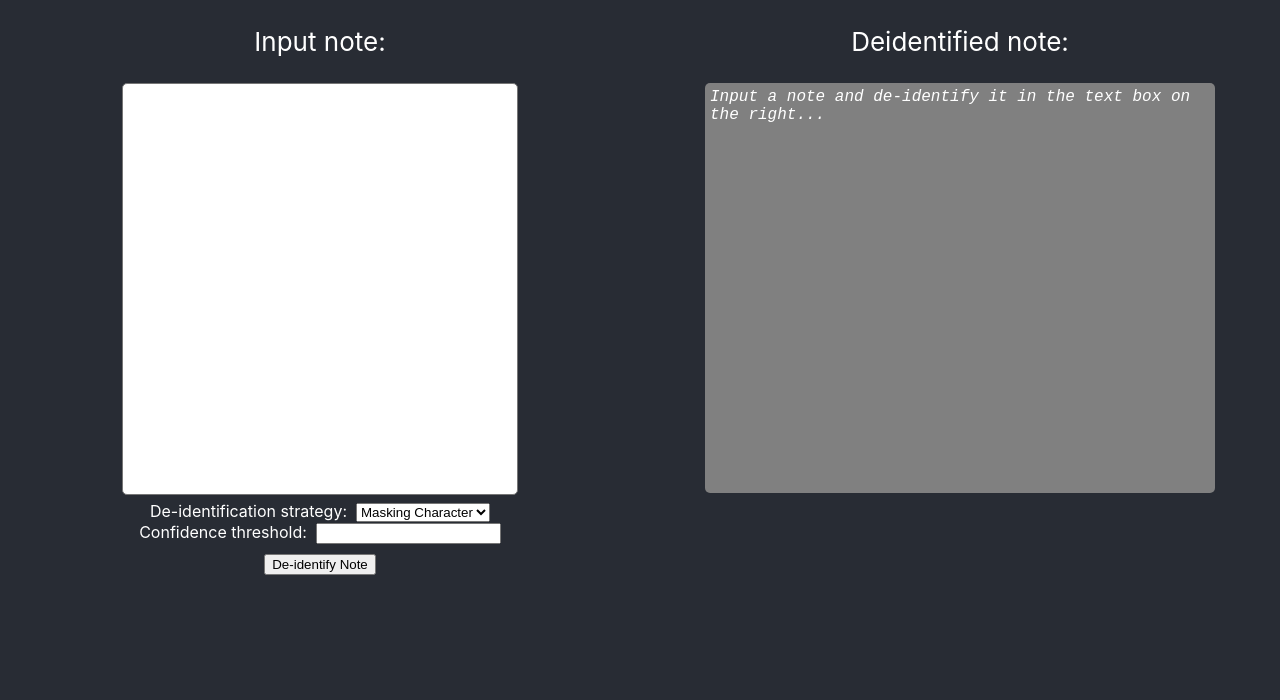
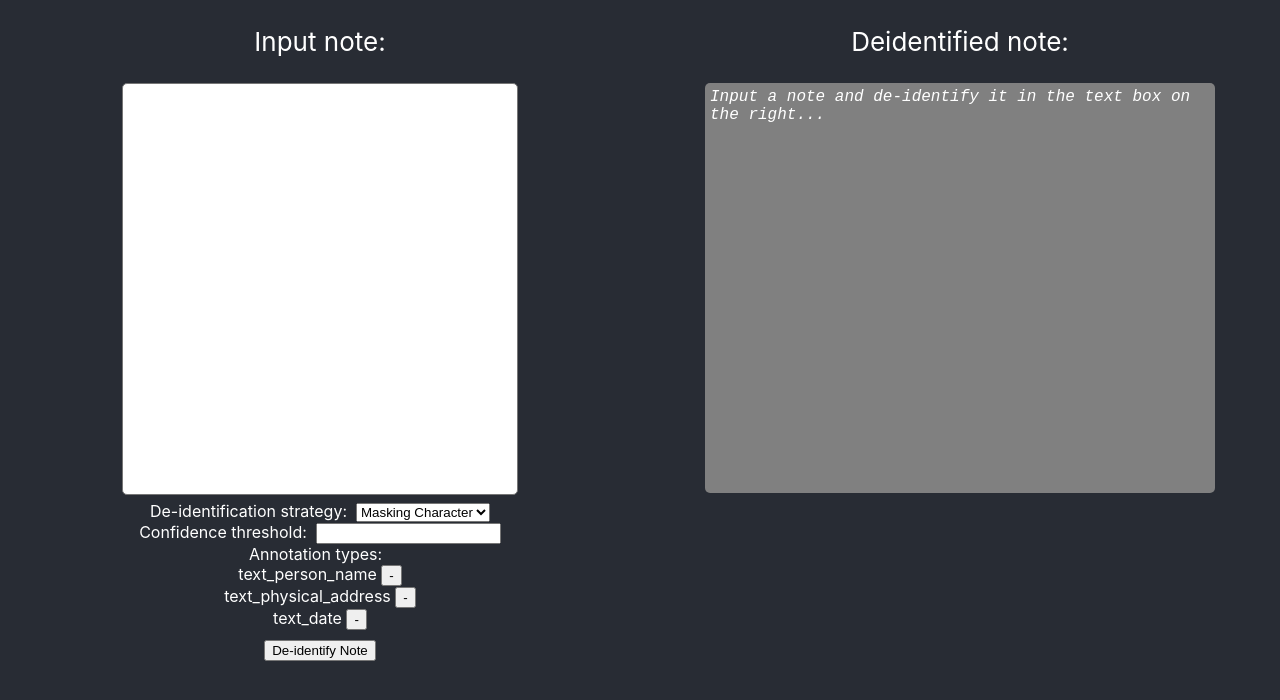
Before and after one commit to nlpsandbox/phi-deidentifier-example, a React (Create React App) app in the folder client/: page / in a window 1280 px wide. Shown: the top 700 px of the page. Built offline with nearby package versions, Linux system fonts and the light colour scheme.

Commit message:
Add Deletable AnnotationType Elements

```diff
--- a/client/src/components/DeidentificationConfigForm.js
+++ b/client/src/components/DeidentificationConfigForm.js
@@ -30,6 +30,16 @@ export class DeidentificationConfigForm extends React.Component {
     this.updateDeidConfig(newDeidConfig);
   }
 
+  handleAnnotationTypeDelete = (event, index) => {
+    alert("handleAnnotationTypeDelete called!");
+    const annotationTypes = this.props.deidConfig.annotationTypes
+    alert(annotationTypes.slice(index))
+    const newAnnotationTypes = annotationTypes.slice(0, index).concat(annotationTypes.slice(index+1));
+    this.updateDeidConfig({
+      annotationTypes: newAnnotationTypes
+    });
+  }
+
   render = () => {
     return (
       <div className="deid-config-form">
@@ -42,6 +52,15 @@ export class DeidentificationConfigForm extends React.Component {
         <br />
         Confidence threshold: &nbsp;
         <input type="number" onChange={this.handleConfidenceThresholdChange} name="confidenceThreshold" />
+        <br />
+        Annotation types: &nbsp;
+        <div>
+          {this.props.deidConfig.annotationTypes.map((annotationType, index) => {
+            return (
+              <div>{annotationType} <button onClick={(event) => {this.handleAnnotationTypeDelete(event, index);}}> - </button></div>
+            );
+          })}
+        </div>
       </div>
     );
   }
```
